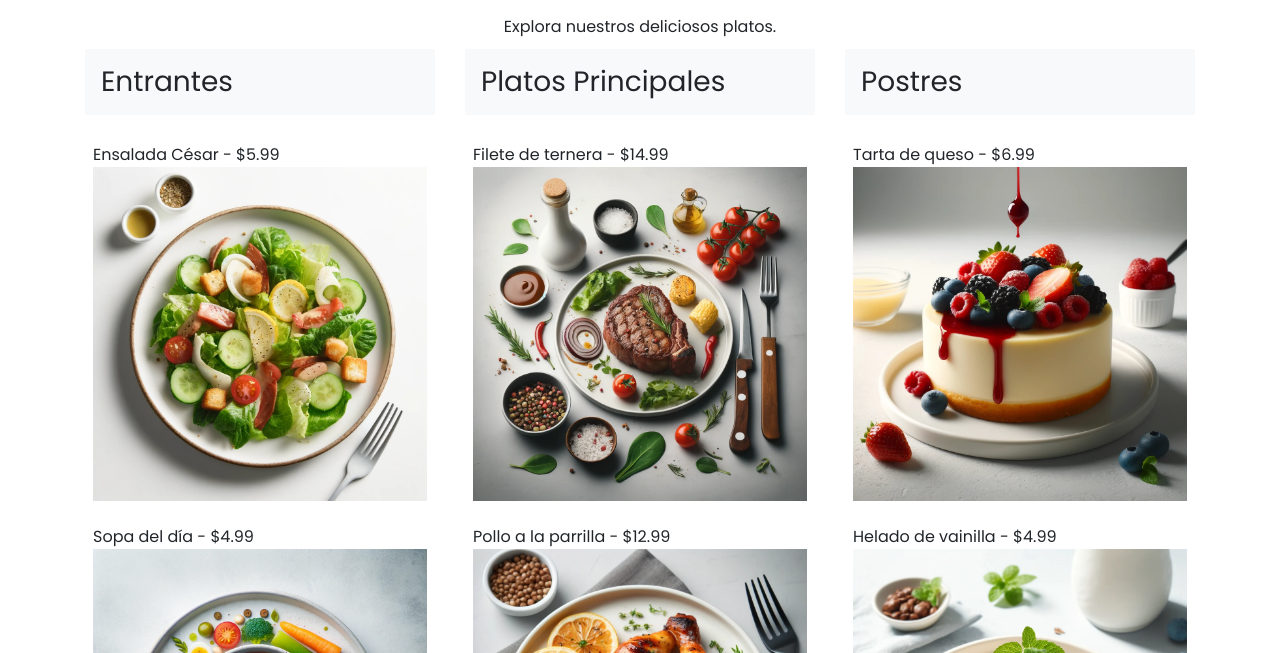
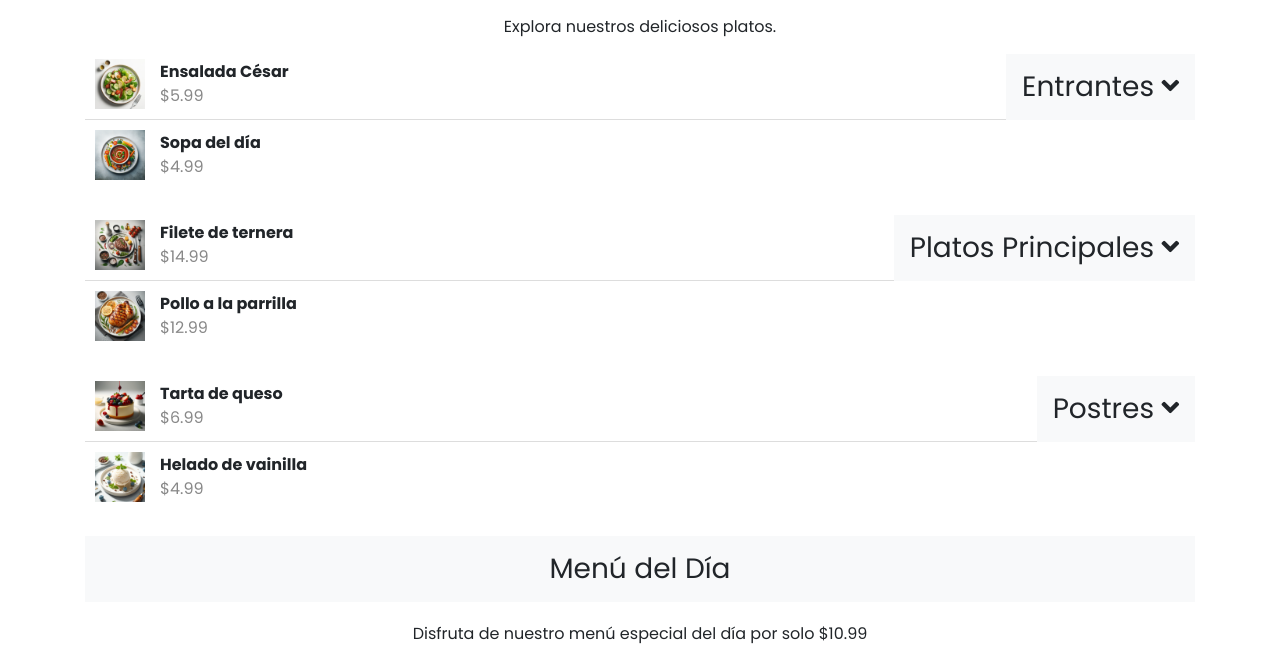
Before and after one commit to jjlagunamoreno/jjlagunamoreno.github.io, a plain HTML site: page carta.html in a window 1280 px wide. Shown: the part 139-792 px from the top of the page. Drawn offline with nearby package versions, Linux system fonts and the light colour scheme.

Commit message:
carta visual

```diff
--- a/carta.html
+++ b/carta.html
@@ -49,38 +49,96 @@
                 <p>Explora nuestros deliciosos platos.</p>
             </div>
         </div>
-        <div class="row">
-            <!-- Categoría 1 -->
-            <div class="col-md-4">
-                <h3 class="bg-light p-3">Entrantes</h3>
-                <ul class="list-unstyled">
-                    <li class="bg-white p-2 mb-2">Ensalada César - $5.99 <img src="images/dish1.webp"
-                            alt="Ensalada César" class="img-fluid"></li>
-                    <li class="bg-white p-2 mb-2">Sopa del día - $4.99 <img src="images/dish2.webp" alt="Sopa del día"
-                            class="img-fluid"></li>
-                </ul>
-            </div>
-            <!-- Categoría 2 -->
-            <div class="col-md-4">
-                <h3 class="bg-light p-3">Platos Principales</h3>
-                <ul class="list-unstyled">
-                    <li class="bg-white p-2 mb-2">Filete de ternera - $14.99 <img src="images/dish3.webp"
-                            alt="Filete de ternera" class="img-fluid"></li>
-                    <li class="bg-white p-2 mb-2">Pollo a la parrilla - $12.99 <img src="images/dish4.webp"
-                            alt="Pollo a la parrilla" class="img-fluid"></li>
-                </ul>
-            </div>
-            <!-- Categoría 3 -->
-            <div class="col-md-4">
-                <h3 class="bg-light p-3">Postres</h3>
-                <ul class="list-unstyled">
-                    <li class="bg-white p-2 mb-2">Tarta de queso - $6.99 <img src="images/dish5.webp"
-                            alt="Tarta de queso" class="img-fluid"></li>
-                    <li class="bg-white p-2 mb-2">Helado de vainilla - $4.99 <img src="images/dish6.webp"
-                            alt="Helado de vainilla" class="img-fluid"></li>
-                </ul>
+
+        <!-- Categoría Entrantes -->
+        <div class="category">
+            <h3 class="bg-light p-3 toggle-category" data-category="entrantes">Entrantes <i
+                    class="fas fa-angle-down"></i></h3>
+            <ul class="list-unstyled">
+                <li class="product-item">
+                    <img src="images/dish1.webp" alt="Ensalada César" class="product-image">
+                    <div class="product-info">
+                        <span class="product-name">Ensalada César</span>
+                        <span class="product-price">$5.99</span>
+                    </div>
+                </li>
+                <li class="product-item">
+                    <img src="images/dish2.webp" alt="Sopa del día" class="product-image">
+                    <div class="product-info">
+                        <span class="product-name">Sopa del día</span>
+                        <span class="product-price">$4.99</span>
+                    </div>
+                </li>
+            </ul>
+            <div class="more-products d-none" id="entrantes">
+                <li class="product-item">
+                    <img src="images/dish7.webp" alt="Nuevo Plato 1" class="product-image">
+                    <div class="product-info">
+                        <span class="product-name">Nuevo Plato 1</span>
+                        <span class="product-price">$7.99</span>
+                    </div>
+                </li>
+                <li class="product-item">
+                    <img src="images/dish8.webp" alt="Nuevo Plato 2" class="product-image">
+                    <div class="product-info">
+                        <span class="product-name">Nuevo Plato 2</span>
+                        <span class="product-price">$8.99</span>
+                    </div>
+                </li>
+                <!-- Añade más productos aquí -->
             </div>
         </div>
+
+        <!-- Categoría Platos Principales -->
+        <div class="category">
+            <h3 class="bg-light p-3 toggle-category" data-category="platos-principales">Platos Principales <i
+                    class="fas fa-angle-down"></i></h3>
+            <ul class="list-unstyled">
+                <li class="product-item">
+                    <img src="images/dish3.webp" alt="Filete de ternera" class="product-image">
+                    <div class="product-info">
+                        <span class="product-name">Filete de ternera</span>
+                        <span class="product-price">$14.99</span>
+                    </div>
+                </li>
+                <li class="product-item">
+                    <img src="images/dish4.webp" alt="Pollo a la parrilla" class="product-image">
+                    <div class="product-info">
+                        <span class="product-name">Pollo a la parrilla</span>
+                        <span class="product-price">$12.99</span>
+                    </div>
+                </li>
+            </ul>
+            <div class="more-products d-none" id="platos-principales">
+                <!-- Productos adicionales de la categoría Platos Principales -->
+            </div>
+        </div>
+
+        <!-- Categoría Postres -->
+        <div class="category">
+            <h3 class="bg-light p-3 toggle-category" data-category="postres">Postres <i class="fas fa-angle-down"></i>
+            </h3>
+            <ul class="list-unstyled">
+                <li class="product-item">
+                    <img src="images/dish5.webp" alt="Tarta de queso" class="product-image">
+                    <div class="product-info">
+                        <span class="product-name">Tarta de queso</span>
+                        <span class="product-price">$6.99</span>
+                    </div>
+                </li>
+                <li class="product-item">
+                    <img src="images/dish6.webp" alt="Helado de vainilla" class="product-image">
+                    <div class="product-info">
+                        <span class="product-name">Helado de vainilla</span>
+                        <span class="product-price">$4.99</span>
+                    </div>
+                </li>
+            </ul>
+            <div class="more-products d-none" id="postres">
+                <!-- Productos adicionales de la categoría Postres -->
+            </div>
+        </div>
+
         <div class="row mt-4">
             <div class="col text-center">
                 <h3 class="bg-light p-3">Menú del Día</h3>
--- a/css/style.css
+++ b/css/style.css
@@ -225,3 +225,60 @@ button {
     width: 100%;
     border: 0;
 }
+
+.category {
+    margin-bottom: 20px;
+}
+
+.toggle-category {
+    cursor: pointer;
+    float: right;
+    margin-top: 5px;
+}
+
+.more-products {
+    margin-top: 10px;
+}
+
+.product-item {
+    display: flex;
+    align-items: center;
+    padding: 10px;
+    border-bottom: 1px solid #ddd;
+}
+
+.product-item:last-child {
+    border-bottom: none;
+}
+
+.product-image {
+    width: 50px;
+    height: 50px;
+    object-fit: cover;
+    margin-right: 15px;
+}
+
+.product-info {
+    display: flex;
+    flex-direction: column;
+}
+
+.product-name {
+    font-weight: bold;
+}
+
+.product-price {
+    color: #888;
+}
+
+/* Carousel Responsive Adjustments */
+@media (max-width: 768px) {
+    .carousel-inner img {
+        height: 300px;
+    }
+
+    .carousel-caption a.btn {
+        font-size: 1.2rem;
+        padding: 10px 20px;
+    }
+}
--- a/js/scripts.js
+++ b/js/scripts.js
@@ -1,15 +1,34 @@
-document.addEventListener('DOMContentLoaded', function() {
+document.addEventListener('DOMContentLoaded', function () {
+    const categories = document.querySelectorAll('.category');
+
+    categories.forEach(category => {
+        category.addEventListener('click', function () {
+            const moreProducts = category.querySelector('.more-products');
+            const icon = category.querySelector('i');
+
+            if (moreProducts.classList.contains('d-none')) {
+                moreProducts.classList.remove('d-none');
+                icon.classList.remove('fa-angle-down');
+                icon.classList.add('fa-angle-up');
+            } else {
+                moreProducts.classList.add('d-none');
+                icon.classList.remove('fa-angle-up');
+                icon.classList.add('fa-angle-down');
+            }
+        });
+    });
+
+    // Existing theme toggle code
     const toggleButton = document.getElementById('theme-toggle');
     const icon = toggleButton.querySelector('i');
 
-    // Check the current theme from localStorage
     if (localStorage.getItem('theme') === 'dark') {
         document.body.classList.add('dark-mode');
         icon.classList.remove('fa-moon');
         icon.classList.add('fa-sun');
     }
 
-    toggleButton.addEventListener('click', function() {
+    toggleButton.addEventListener('click', function () {
         document.body.classList.toggle('dark-mode');
         if (document.body.classList.contains('dark-mode')) {
             icon.classList.remove('fa-moon');
```
